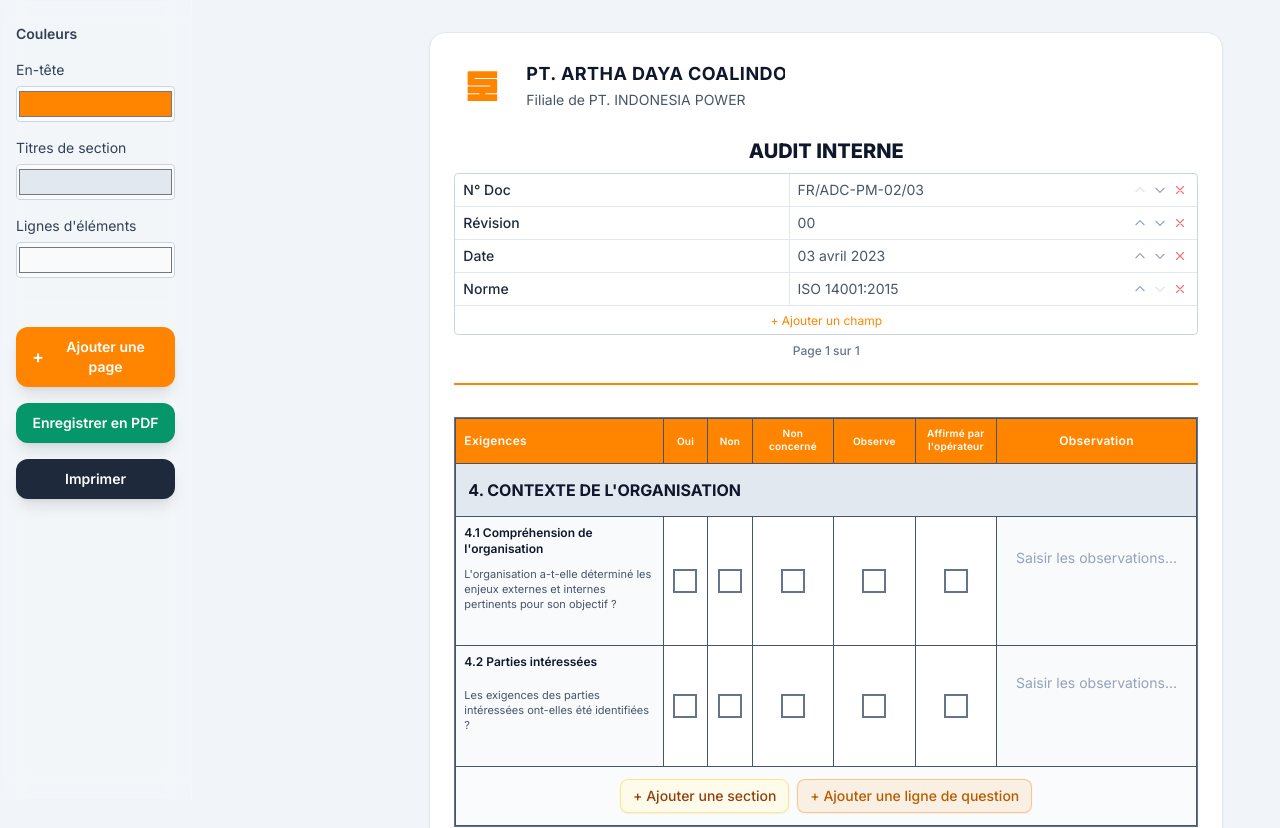
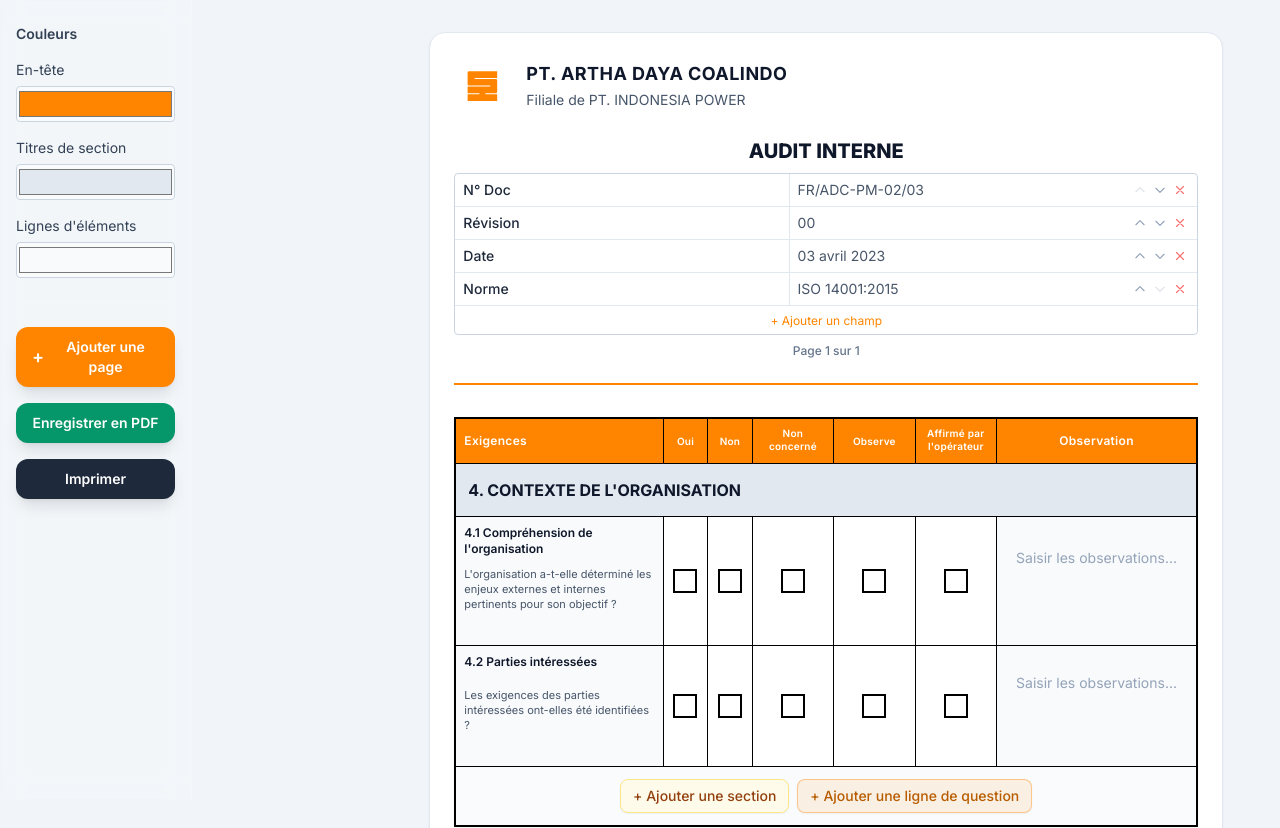
Before and after one commit to messaoudinedjemeddine/Audit-Doc-maker, a Next.js app: page / in a window 1280 px wide. Shown: the top 828 px of the page. Built offline with nearby package versions, Linux system fonts and the light colour scheme.

Commit message:
Company name input wider; all table borders black

```diff
--- a/src/app/globals.css
+++ b/src/app/globals.css
@@ -37,25 +37,25 @@
     background: transparent !important;
     box-shadow: none !important;
   }
-  /* Keep table cell borders visible when saving/printing */
+  /* Keep table cell borders visible when saving/printing - black */
   table td,
   table th {
-    border: 1px solid #64748b !important;
+    border: 1px solid #000 !important;
   }
 }
 
-/* Vertical lines between all columns (Exigences | Oui | Non | ... | Observation) */
+/* Vertical lines between all columns (Exigences | Oui | Non | ... | Observation) - black */
 table.audit-table td,
 table.audit-table th {
-  border: 1px solid #475569 !important;
+  border: 1px solid #000 !important;
 }
 
-/* Horizontal lines between observation cells - always visible (screen + print) */
+/* Horizontal lines between observation cells - black */
 td.observation-cell {
-  border-bottom: 1px solid #475569 !important;
+  border-bottom: 1px solid #000 !important;
 }
 @media print {
   td.observation-cell {
-    border-bottom: 1px solid #475569 !important;
+    border-bottom: 1px solid #000 !important;
   }
 }
--- a/src/components/AuditTable.tsx
+++ b/src/components/AuditTable.tsx
@@ -178,7 +178,7 @@
   }
 
   return (
-    <div className="overflow-x-auto border border-slate-500 bg-white shadow-sm">
+    <div className="overflow-x-auto border border-black bg-white shadow-sm">
       <table ref={tableRef} className="audit-table w-full table-fixed border-collapse">
         <colgroup>
           {COL_KEYS.map((key, i) => (
@@ -274,10 +274,10 @@
         <tbody>
           {rows.map((row) =>
             row.type === 'section' ? (
-              <tr key={row.id} className="group border-b border-slate-500">
+              <tr key={row.id} className="group border-b border-black">
                 <td
                   colSpan={7}
-                  className="border-r border-b border-slate-500 px-3 py-3"
+                  className="border-r border-b border-black px-3 py-3"
                   style={sectionStyle}
                 >
                   <div className="flex items-center justify-between gap-2">
@@ -318,9 +318,9 @@
             ) : (
               <tr
                 key={row.id}
-                className="group border-b border-slate-500 transition hover:bg-slate-50/50"
+                className="group border-b border-black transition hover:bg-slate-50/50"
               >
-                <td className="border border-slate-500 px-2 py-2 align-top" style={questionRowStyle}>
+                <td className="border border-black px-2 py-2 align-top" style={questionRowStyle}>
                   <div className="space-y-1">
                     {readOnly ? (
                       <>
@@ -352,7 +352,7 @@
                   </div>
                 </td>
                 {RESPONSE_OPTIONS.map((opt) => (
-                  <td key={opt} className="border border-slate-500 bg-white text-center align-middle">
+                  <td key={opt} className="border border-black bg-white text-center align-middle">
                     <button
                       type="button"
                       onClick={() => setResponse(row.id, opt)}
@@ -360,7 +360,7 @@
                       className="flex w-full items-center justify-center py-1 focus:outline-none focus:ring-2 focus:ring-inset focus:ring-[#ff8500] disabled:pointer-events-none"
                       title={tableColumns[opt]}
                     >
-                      <div className="flex h-6 w-6 shrink-0 items-center justify-center border-2 border-slate-500 bg-white text-lg font-bold">
+                      <div className="flex h-6 w-6 shrink-0 items-center justify-center border-2 border-black bg-white text-lg font-bold">
                         {row.response === opt ? (
                           <span className="text-green-600">✔</span>
                         ) : null}
@@ -368,7 +368,7 @@
                     </button>
                   </td>
                 ))}
-                <td className="observation-cell relative border border-slate-500 align-middle px-2" style={questionRowStyle}>
+                <td className="observation-cell relative border border-black align-middle px-2" style={questionRowStyle}>
                   {readOnly ? (
                     row.observation ? (
                       <div className="min-h-[2rem] whitespace-pre-wrap py-1 text-center text-sm text-slate-700">{row.observation}</div>
@@ -413,7 +413,7 @@
         {!readOnly && (
           <tfoot className="no-print">
             <tr>
-              <td colSpan={7} className="border border-dashed border-slate-500 bg-slate-50/80 px-4 py-3 text-center">
+              <td colSpan={7} className="border border-dashed border-black bg-slate-50/80 px-4 py-3 text-center">
                 <div className="flex flex-wrap justify-center gap-2">
                   <button
                     type="button"
--- a/src/components/DocumentHeader.tsx
+++ b/src/components/DocumentHeader.tsx
@@ -70,7 +70,7 @@
           />
         </div>
 
-        <div>
+        <div className="min-w-[380px]">
           <h1 className="text-lg font-bold uppercase tracking-wide text-slate-900">
             {readOnly ? (
               data.companyName
@@ -79,7 +79,7 @@
                 type="text"
                 value={data.companyName}
                 onChange={(e) => onChange({ companyName: e.target.value })}
-                className="w-full min-w-[200px] rounded border-0 bg-transparent font-bold uppercase tracking-wide text-slate-900 placeholder:text-slate-400 focus:ring-2 focus:ring-[#ff8500] focus:ring-inset"
+                className="w-full min-w-[360px] rounded border-0 bg-transparent font-bold uppercase tracking-wide text-slate-900 placeholder:text-slate-400 focus:ring-2 focus:ring-[#ff8500] focus:ring-inset"
                 placeholder="Nom de l'entreprise"
               />
             )}
```
